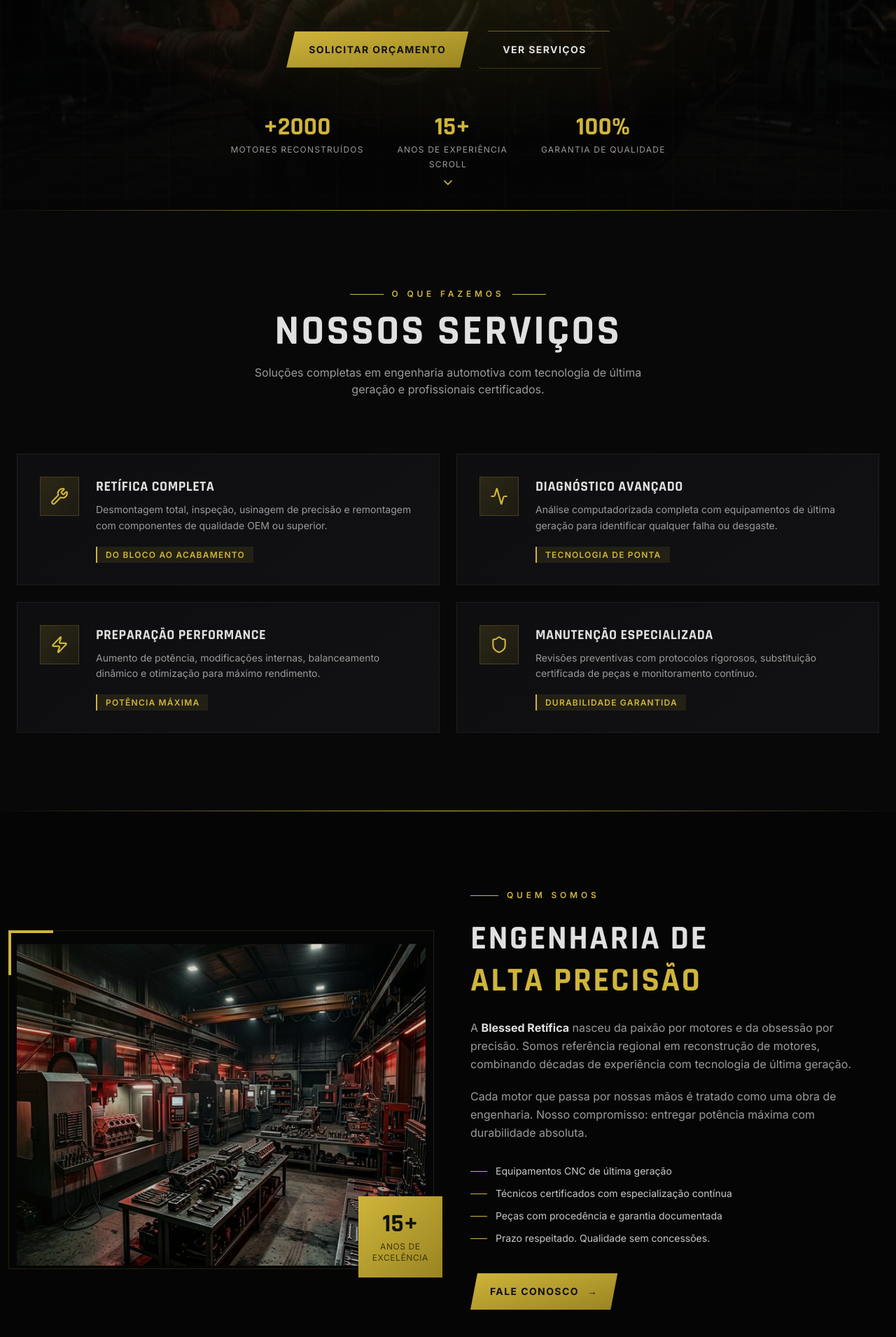
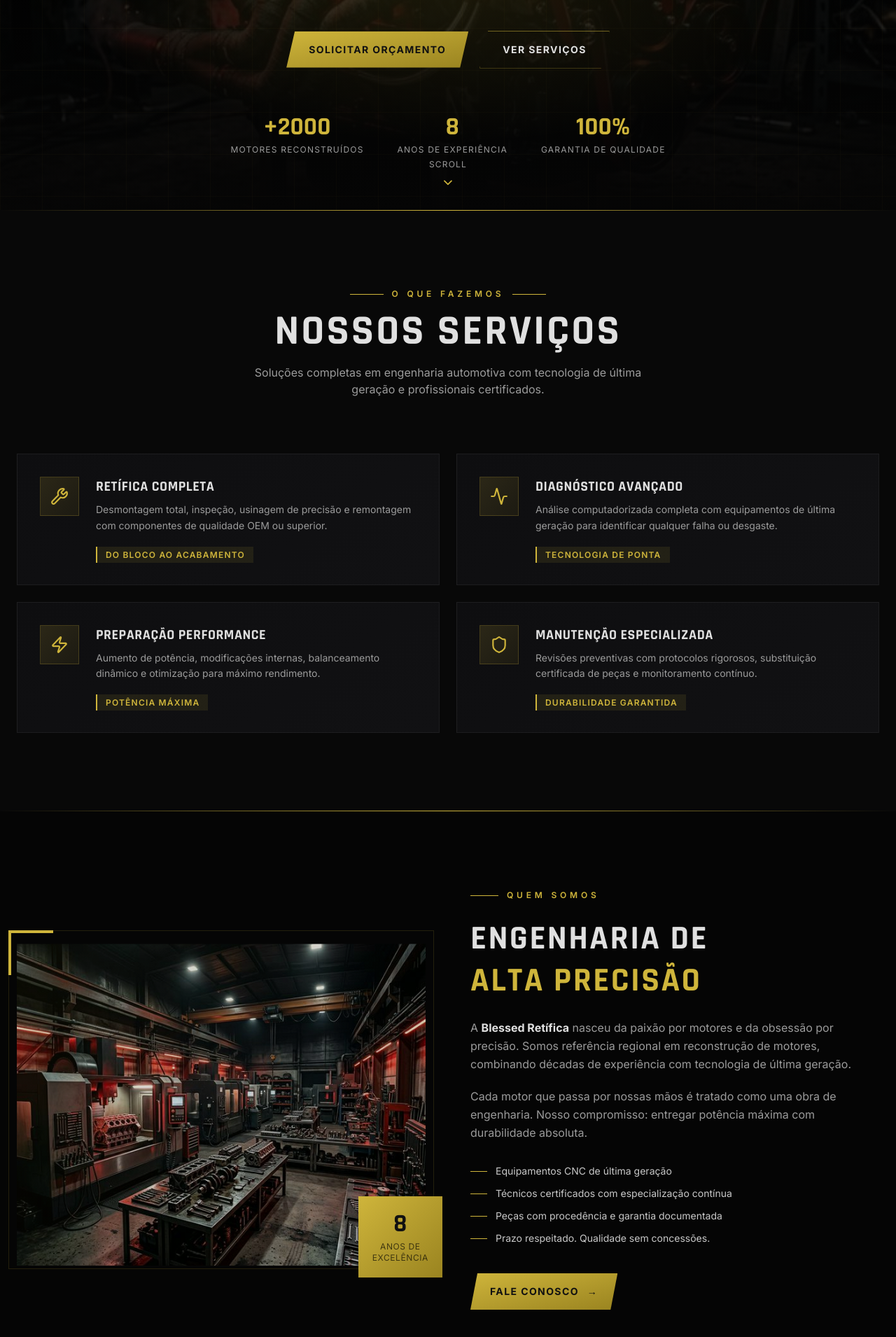
Before and after one commit to LuisGustavoCassioli/retifica-testes, a React (Vite) app: page / in a window 1280 px wide. Shown: the part 500-2410 px from the top of the page at 70% size. Built offline with nearby package versions, Linux system fonts and the light colour scheme.

Commit message:
chore: update experience years from 15+ to 8

```diff
--- a/src/components/About.tsx
+++ b/src/components/About.tsx
@@ -61,7 +61,7 @@ export default function About() {
                             <div
                                 className="text-4xl font-black font-heading text-[#111111]"
                             >
-                                15+
+                                8
                             </div>
                             <div className="text-xs tracking-wider uppercase mt-1" style={{ color: 'rgba(0,0,0,0.65)' }}>
                                 Anos de<br />Excelência
--- a/src/components/Hero.tsx
+++ b/src/components/Hero.tsx
@@ -143,7 +143,7 @@ export default function Hero() {
                 >
                     {[
                         { value: '+2000', label: 'Motores Reconstruídos' },
-                        { value: '15+', label: 'Anos de Experiência' },
+                        { value: '8', label: 'Anos de Experiência' },
                         { value: '100%', label: 'Garantia de Qualidade' },
                     ].map((stat) => (
                         <div key={stat.label} className="text-center">
```
